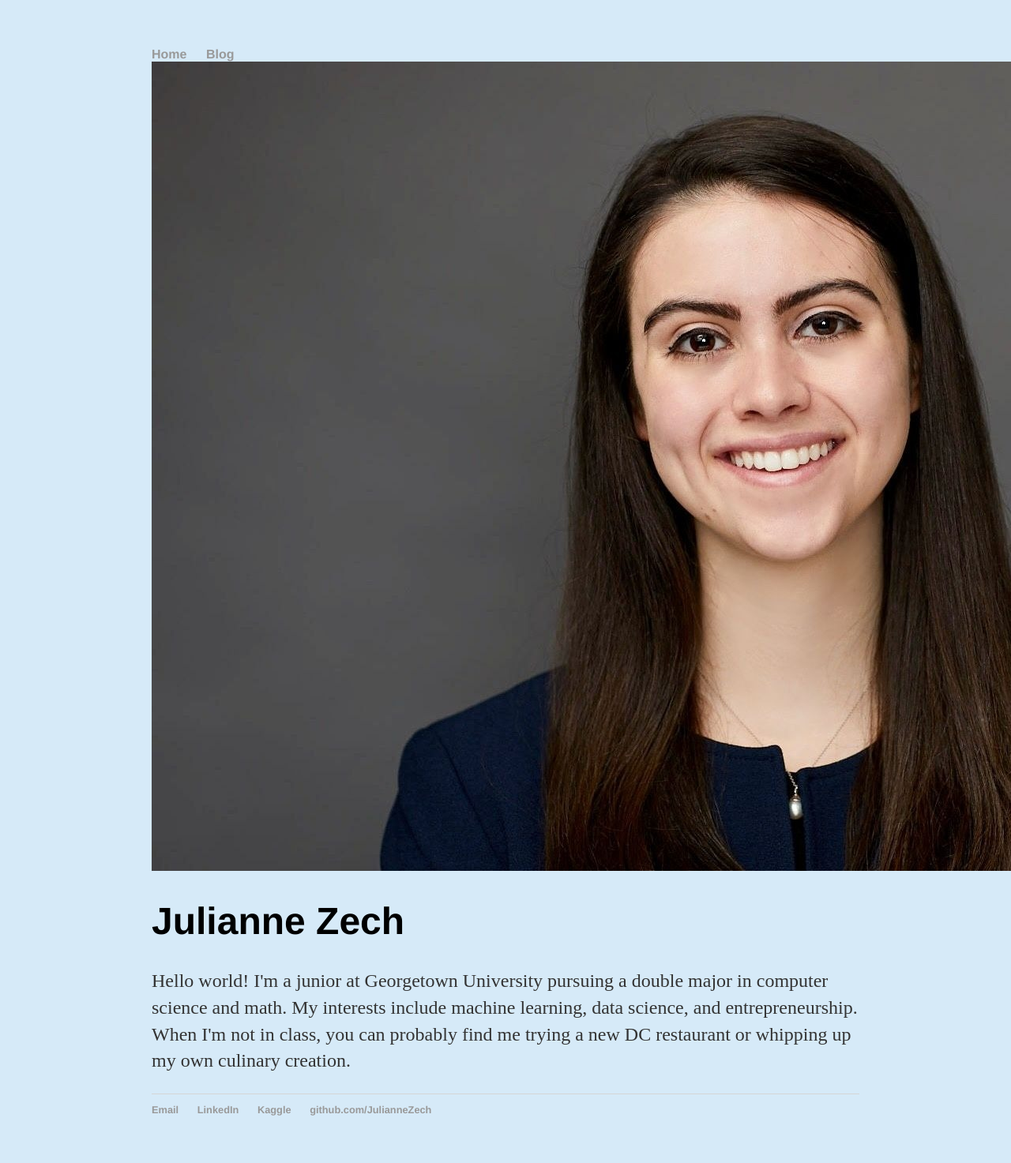
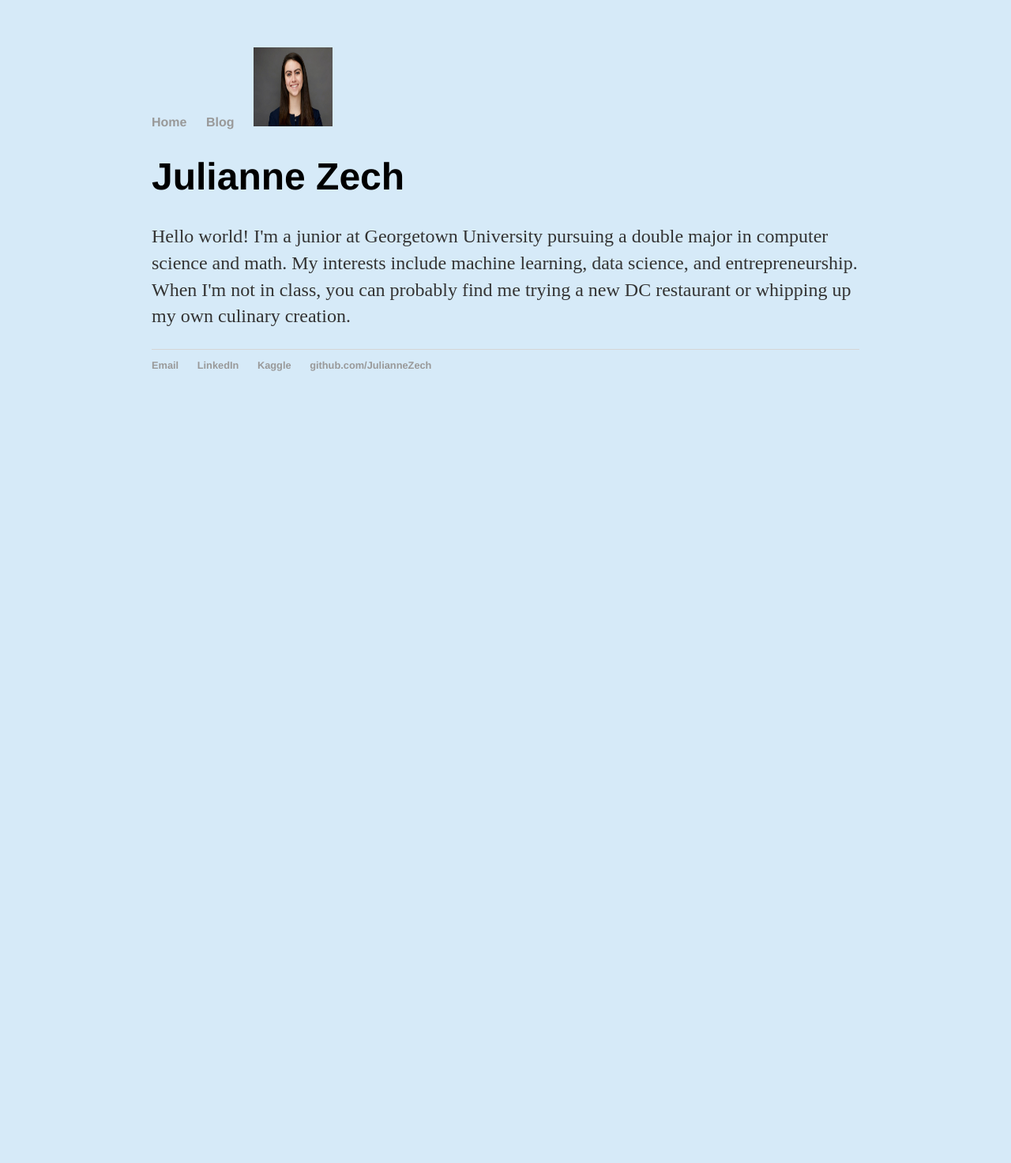
Before and after one commit to JulianneZech/JulianneZech.github.io, a Jekyll site: the page built from index.html, in a window 1280 px wide. Shown: the whole page at 79% size. Built offline with Jekyll 4.4.1, drawn with Linux system fonts in a browser that asks for light colours; after the commit the page ends 900 px from its top, so only the background shows below that.

Commit message:
Update main.css

```diff
--- a/css/main.css
+++ b/css/main.css
@@ -41,3 +41,13 @@
 ul.posts li {
     list-style: none;
 }
+
+.resize {
+    width:100px;
+    height:100px;
+}
+
+.resize:hover {
+    height:900px;
+    width:900px;
+}
```
